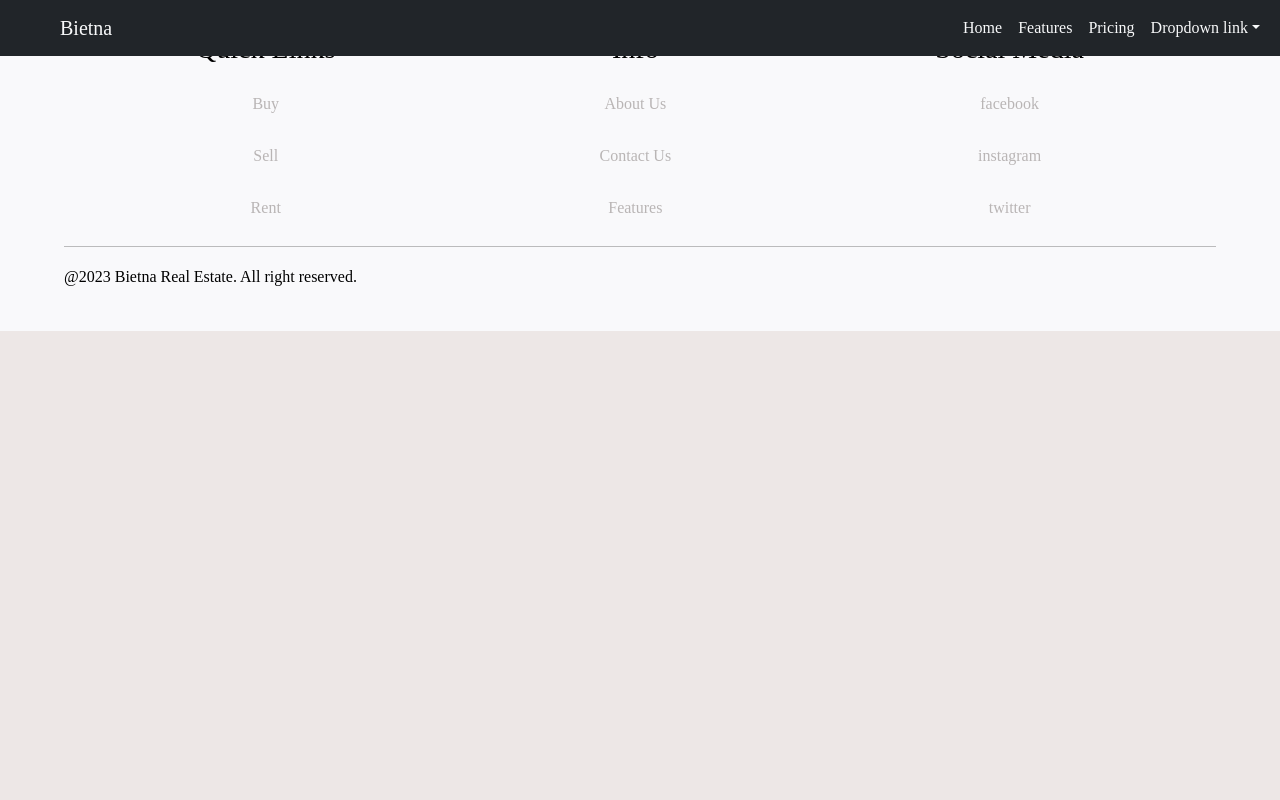
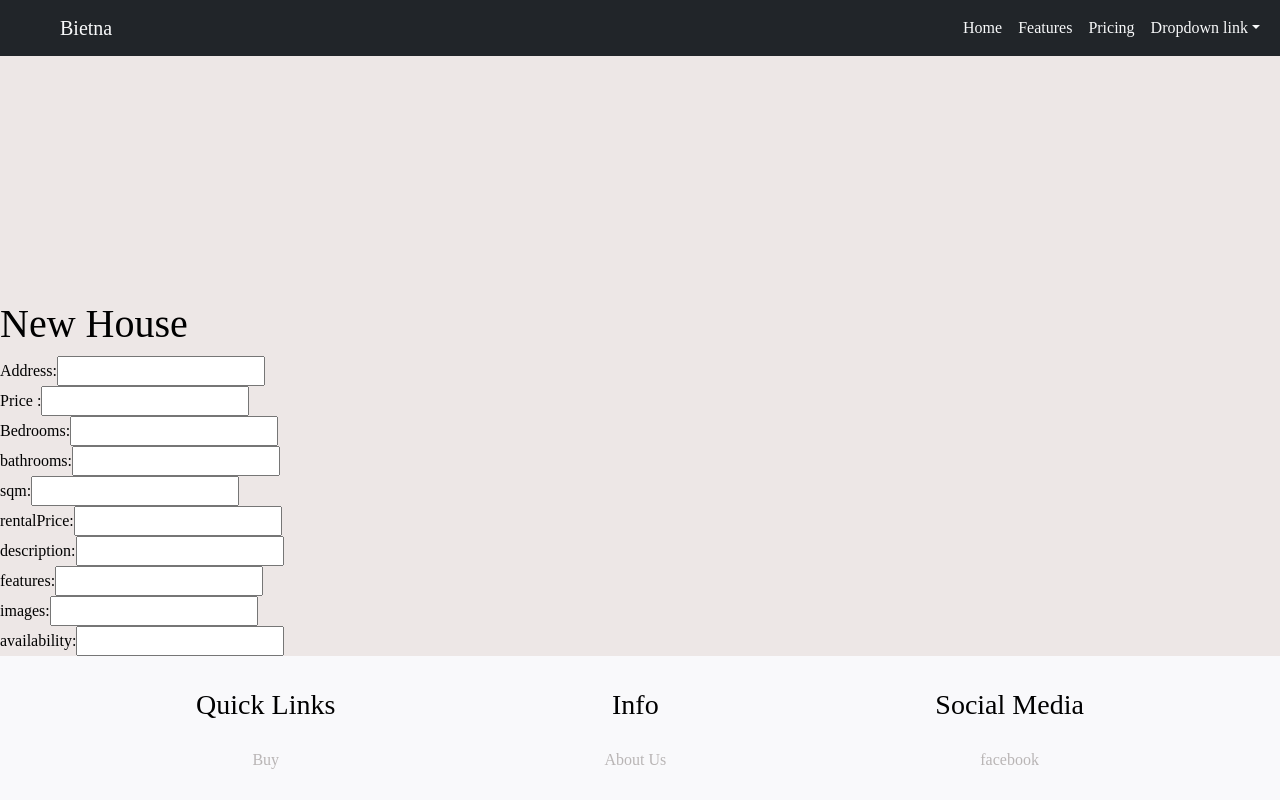
Before and after one commit to NatanAbel/FrontBietna, a React (Vite) app: page /house/new in a window 1280 px wide. Shown: the top 800 px of the page. Built offline with nearby package versions, Linux system fonts and the light colour scheme.

Commit message:
Add forms

```diff
--- a/src/App.css
+++ b/src/App.css
@@ -61,16 +61,16 @@ a {
   /* margin-bottom: 50px; */
 }
 
-.gallery-wrapper {
+.landing-gallery-wrapper {
   display: flex;
   align-items: center;
 }
 
-.gallery-text {
+.landing-gallery-text {
   margin-right: 25px;
 }
 
-.gallery {
+.landing-gallery {
   display: flex;
   align-items: center;
   /* justify-content: center; */
@@ -83,17 +83,17 @@ a {
   flex: 1;
 }
 
-.gallery_item {
+.landing-gallery_item {
   scroll-snap-align: start;
   min-width: 35%;
 }
 
-.gallery_image {
+.landing-gallery_image {
   border-top-left-radius: 200px; /* Adjust the radius as needed */
   border-top-right-radius: 200px; /* Adjust the radius as needed */
   width: 100%;
   max-height: 200px;
-  object-fit: cover;
+  /* object-fit: cover; */
 }
 
 p {
@@ -318,12 +318,11 @@ p {
   align-items: center;
 }
 
-/* .swiper-slide img {
+.mySwiper2 .swiper-slide img {
   display: block;
   width: 100%;
   height: 100%;
-  object-fit: cover;
-} */
+}
 
 .gallary-swiper-img .swiper {
   width: 100%;
@@ -359,11 +358,11 @@ p {
   opacity: 1;
 }
 
-.swiper-slide img {
+.mySwiper-gallery .swiper-slide img {
   display: block;
   width: 100%;
   height: 100%;
-  object-fit: cover;
+  /* object-fit: cover; */
 }
 
 
--- a/src/App.jsx
+++ b/src/App.jsx
@@ -5,6 +5,8 @@ import { Route, Routes } from 'react-router-dom'
 import Footer from './component/Footer'
 import HouseList from './pages/houseList'
 import DetailsPage from './pages/detailsPage'
+import UpdatePage from './pages/updatePage'
+import NewHousePage from './pages/NewHousePage'
 
 function App() {
 
@@ -19,6 +21,10 @@ function App() {
           <Route path='buy' element={<HouseList/>}   />
         </Route>
         <Route path='/housesDetails/:houseId' element={<DetailsPage/>}/>
+        <Route path='/update/:houseId' element={<UpdatePage/>}/>
+        <Route path='/house/new' element={<NewHousePage/>}/>
+
+
       </Routes>
       <Footer/>
     </>
--- /dev/null
+++ b/src/component/House/HouseForm.jsx
@@ -0,0 +1,72 @@
+import React, { useState } from 'react'
+
+function HouseForm({heading,isUpdating,houseId,houseAddress,housePrice,houseBedrooms,houseBathrooms,houseSqm,houseRentalPrice,houseDescription,houseFeatures,houseImages,houseAvailability} ) {
+  // const = props
+
+  const[address, setAddress] = useState(houseAddress)
+  const[price , setPrice] = useState(housePrice)
+  const[bedrooms , setBedrooms] = useState(houseBedrooms)
+  const[bathrooms , setBathrooms] = useState(houseBathrooms)
+  const[sqm , setSqm] = useState(houseSqm)
+  const[rentalPrice , setRentalPrice] = useState(houseRentalPrice)
+  const[description , setDescription] = useState(houseDescription)
+  const[features , setFeatures] = useState(houseFeatures)
+  const[images , setImages] = useState(houseImages)
+  const[availability , setAvailability] = useState(houseAvailability)
+
+
+  // const hundelSubmit = async(e)=>{
+
+  // }
+
+  return (
+    <div style={{marginTop:"300px"}}>
+      <h1>{heading}</h1>
+      <form>
+        <div>
+          <label >Address:</label>
+          <input type="text" value={address} onChange={(e)=>setAddress(e.target.value)}/>
+        </div>
+        <div>
+          <label >Price :</label>
+          <input type="text" value={price} onChange={(e)=>setPrice(e.target.value)}/>
+        </div>
+        <div>
+          <label >Bedrooms:</label>
+          <input type="text" value={bedrooms} onChange={(e)=>setBedrooms(e.target.value)}/>
+        </div>
+        <div>
+          <label >bathrooms:</label>
+          <input type="text" value={bathrooms} onChange={(e)=>setBathrooms(e.target.value)}/>
+        </div>
+        <div>
+          <label >sqm:</label>
+          <input type="text" value={sqm} onChange={(e)=>setSqm(e.target.value)}/>
+        </div>
+        <div>
+          <label >rentalPrice:</label>
+          <input type="text" value={rentalPrice} onChange={(e)=>setRentalPrice(e.target.value)}/>
+        </div>
+        <div>
+          <label >description:</label>
+          <input type="text" value={description} onChange={(e)=>setDescription(e.target.value)}/>
+        </div>
+        <div>
+          <label >features:</label>
+          <input type="text" value={features} onChange={(e)=>setFeatures(e.target.value)}/>
+        </div>
+        <div>
+          <label >images:</label>
+          <input type="text" value={images} onChange={(e)=>setImages(e.target.value)}/>
+        </div>
+        <div>
+          <label >availability:</label>
+          <input type="text" value={availability} onChange={(e)=>setAvailability(e.target.value)}/>
+        </div>
+      </form>
+    </div>
+
+  )
+}
+
+export default HouseForm
--- a/src/pages/DetailsPage.jsx
+++ b/src/pages/DetailsPage.jsx
@@ -48,7 +48,6 @@ function DetailsPage() {
 
   const { houses, favorites } = Allhouses;
 
-  console.log("houses.......5", houses);
   // const containerStyles = {
   //   width: "500px",
   //   height: '200px',
@@ -101,12 +100,12 @@ function DetailsPage() {
                 modules={[FreeMode, Navigation, Thumbs, EffectCube]}
                 className="mySwiper2"
               >
-                {house.images.map((image, index) =>
-                <div className="" key={index}>
-                  <SwiperSlide>
-                    <img src={image} />
+                {house.images.map((image,index) =>
+
+                  <SwiperSlide key={index}>
+                    <img src={image} alt={`Image-index ${index}`}/>
                   </SwiperSlide>
-                </div>
+
                 )}
               </Swiper>
               <Swiper
@@ -120,11 +119,9 @@ function DetailsPage() {
                 className="mySwiper-gallery"
               >
                 {house.images.map((image, index) =>
-                <div className="" key={index}>
-                  <SwiperSlide>
-                    <img src={image} />
+                  <SwiperSlide key={index}>
+                    <img src={image} alt={`Image-index ${index}`}/>
                   </SwiperSlide>
-                </div>
                 )}
               </Swiper>
             </div>
@@ -206,7 +203,6 @@ function DetailsPage() {
             </div>
           </div>
           <div className="cards-swiper-container">
-            swiper
             <Swiper
               effect={"coverflow"}
               grabCursor={true}
--- a/src/pages/HouseList.jsx
+++ b/src/pages/HouseList.jsx
@@ -32,8 +32,6 @@ function HouseList() {
   // sorting houses based in the compare_name function above the component function
   const sortedHouses = [...houses].sort(compare_name);
 
-  console.log("sortedHouses......", sortedHouses);
-
   // filtering sorted houses based on conditions
   const filteredHouse = sortedHouses.filter((house) =>
     location === "/houses/allHouses"
@@ -48,8 +46,6 @@ function HouseList() {
       ? true
       : house.address.toLowerCase().includes(search.toLowerCase());
   });
-
-  console.log("filteredHouse...1", filteredHouse);
 
   // const handleSubmit =(e)=>{
   //   e.preventDefault();
@@ -92,7 +88,9 @@ function HouseList() {
           <button type="submit">Apply</button>
         </form> */}
       <div className="house-cards">
-        {!isLoading ? (
+        {isLoading ? (
+          <p>Loading....</p>
+        ):(
           searchFilterHouse.map((house) => (
 
             <div className="card-container" key={house._id}>
@@ -124,8 +122,6 @@ function HouseList() {
               </div>
             </div>
           ))
-        ) : (
-          <p>Loading....</p>
         )}
       </div>
     </div>
--- a/src/pages/LandingPage.jsx
+++ b/src/pages/LandingPage.jsx
@@ -38,18 +38,18 @@ function LandingPage() {
           <div className="main-text">
             <h2>Buildings Ready For Sell & Rent </h2>
           </div>
-          <div className="gallery-wrapper">
-            <div className="gallery-text">
+          <div className="landing-gallery-wrapper">
+            <div className="landing-gallery-text">
               <h2>Buildings Ready For Sell & Rent </h2>
             </div>
-            <div className="gallery">
+            <div className="landing-gallery">
               {houses ? (
                 houses.map((house) => (
-                  <div className="gallery_item" key={house._id}>
+                  <div className="landing-gallery_item" key={house._id}>
                     <img
                       src={house.images[0]}
                       alt=""
-                      className="gallery_image"
+                      className="landing-gallery_image"
                     />
                   </div>
                 ))
--- /dev/null
+++ b/src/pages/NewHousePage.jsx
@@ -0,0 +1,9 @@
+import HouseForm from '../component/House/HouseForm'
+
+function NewHousePage() {
+  return (
+    <HouseForm heading="New House"/>
+  )
+}
+
+export default NewHousePage
--- /dev/null
+++ b/src/pages/UpdatePage.jsx
@@ -0,0 +1,49 @@
+import axios from "axios"
+import { useEffect, useState } from "react"
+import { useParams } from "react-router-dom"
+import HouseForm from "../component/House/HouseForm"
+
+const API_URL = "http://localhost:5005"
+
+function UpdatePage() {
+  const [house, setHouse] = useState(null)
+  const [isLoading, setIsLoading] = useState(true)
+  const {houseId} = useParams()
+
+
+  const fetchupdates = async()=>{
+    const response = await axios.get(`${API_URL}/houses/${houseId}`)
+    const houseToUpdate = response.data
+    // console.log("house....",house)
+    setHouse(houseToUpdate)
+    setIsLoading(false)
+  }
+
+  useEffect(() =>{
+    fetchupdates()
+  },[houseId])
+
+  return (
+    <div>
+      {!isLoading ?
+      <HouseForm
+        heading = "Update house"
+        isUpdating
+        houseId = {house._id}
+        houseAddress = {house.address}
+        housePrice = {house.price}
+        houseBedrooms = {house.bedrooms}
+        houseBathrooms = {house.bathrooms}
+        houseSqm = {house.sqm}
+        houseRentalPrice = {house.rentalPrice}
+        houseDescription = {house.description}
+        houseFeatures = {house.features}
+        houseImages = {house.images}
+        houseAvailability = {house.availability}
+      /> :<p>Loading....</p>
+    }
+    </div>
+  )
+}
+
+export default UpdatePage;
```
Also changed, not shown: src/pages/SellerPage.jsx (deleted, +0 -8 lines).
